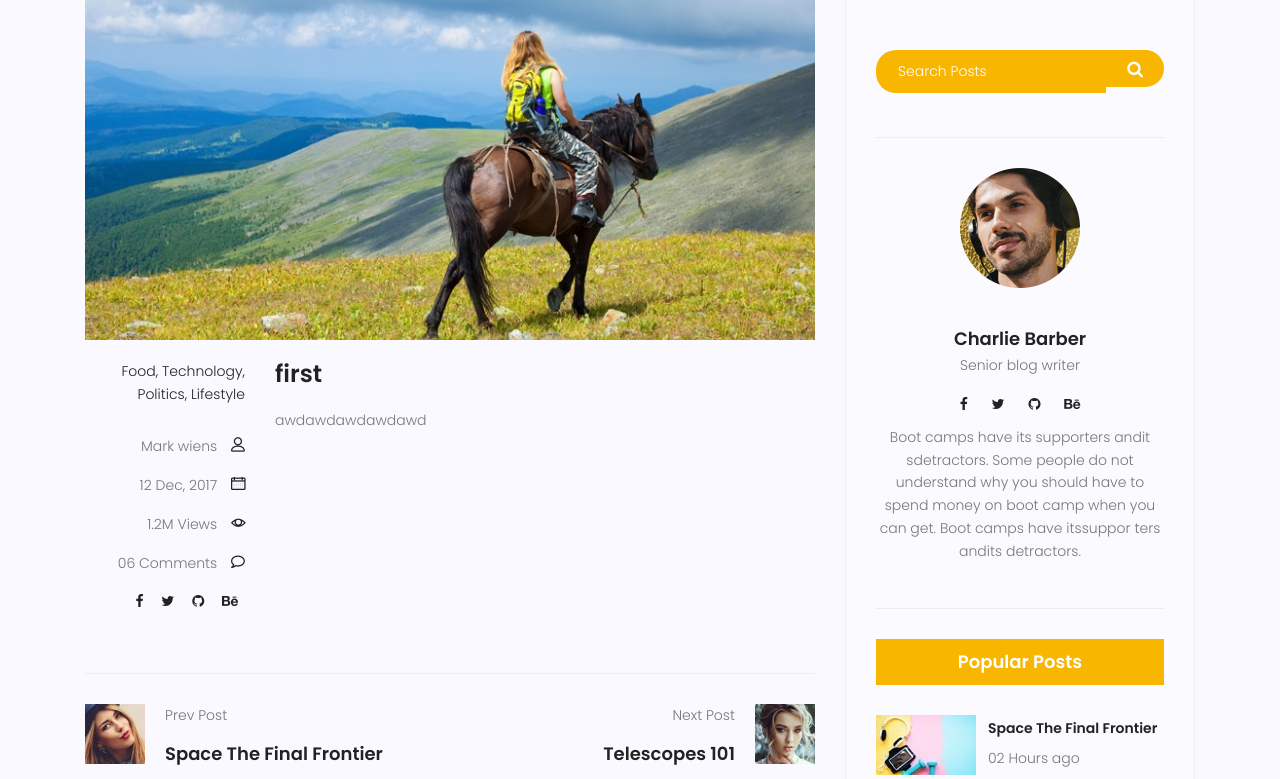
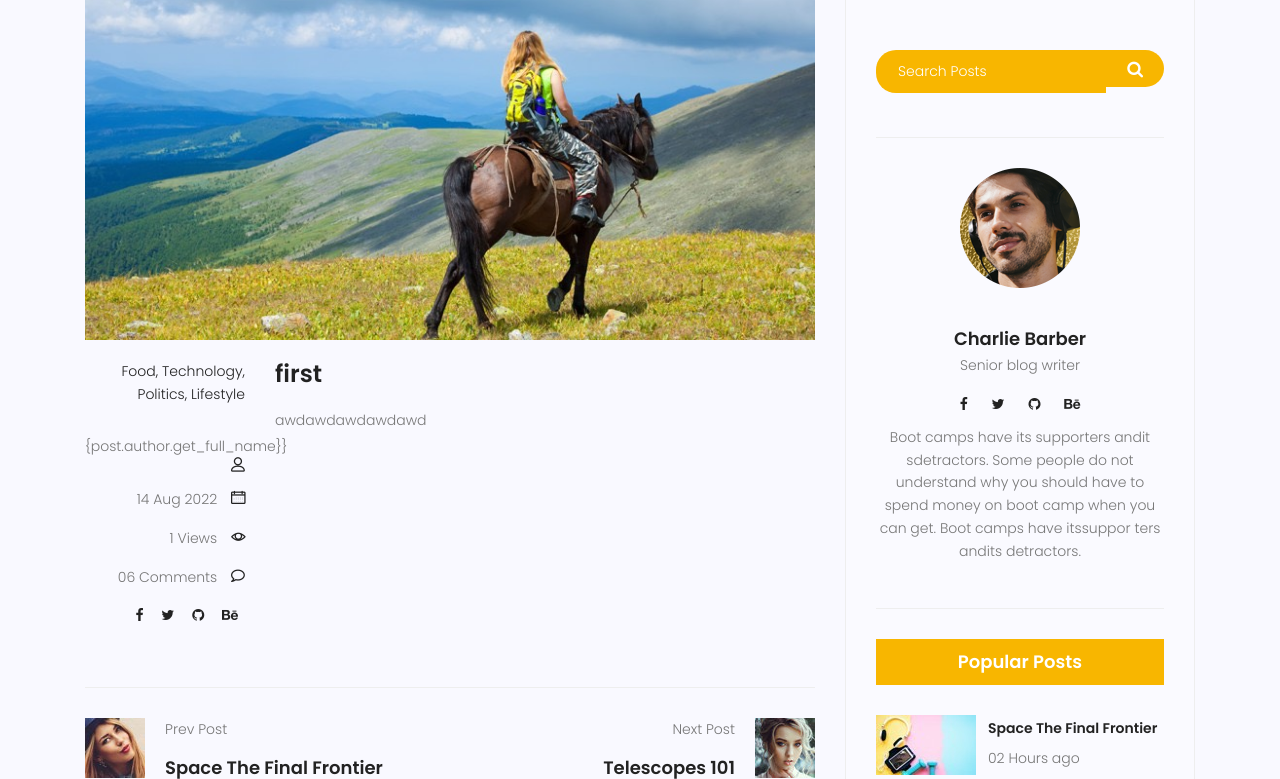
Before and after one commit to ArashDarabi9574/mysite-django, a Django app: page /blog/1 in a window 1280 px wide. Shown: the part 444-1223 px from the top of the page. Run offline with Django 3.2, Linux system fonts and the light colour scheme; data comes from the database, SQL or seed files in the repository; parts of the project's set-up code (start-up, migrations or seed data) failed here and were passed over; some libraries are stand-ins or nearby versions.

Commit message:
single update

```diff
--- a/templates/blog/blog-home.html
+++ b/templates/blog/blog-home.html
@@ -93,14 +93,14 @@
 					<div class="col-lg-3  col-md-3 meta-details">
 						<ul class="tags">
 							{% for cat in post.category.all %}
-							<li><a href="#"></a>{{cat.name}}</a></li>
+							<li><a href="#"></a>{{cat.name}}</a></li>{% if not forloop.last %},{% endif %}
 							{% endfor%}
 							<!-- {{post.category.all|join:", "}} -->
 						</ul>
 						<div class="user-details row">
 							<p class="user-name col-lg-12 col-md-12 col-6"><a href="#">{{post.author.get_full_name}}</a></p> <span
 									class="lnr lnr-user"></span></p>
-							<p class="date col-lg-12 col-md-12 col-6"><a href="#">{{post.published_at}}</a> <span
+							<p class="date col-lg-12 col-md-12 col-6"><a href="#">{{post.published_at|date:"d M Y"}}</a> <span
 									class="lnr lnr-calendar-full"></span></p>
 							<p class="view col-lg-12 col-md-12 col-6"><a href="#">{{post.content_view}} Views</a> <span
 									class="lnr lnr-eye"></span></p>
--- a/templates/blog/blog-single.html
+++ b/templates/blog/blog-single.html
@@ -38,11 +38,11 @@
 							<li><a href="#">Lifestyle</a></li>
 						</ul>
 						<div class="user-details row">
-							<p class="user-name col-lg-12 col-md-12 col-6"><a href="#">Mark wiens</a> <span
+							<p class="user-name col-lg-12 col-md-12 col-6"><a href="#">{post.author.get_full_name}}</a> <span
 									class="lnr lnr-user"></span></p>
-							<p class="date col-lg-12 col-md-12 col-6"><a href="#">12 Dec, 2017</a> <span
+							<p class="date col-lg-12 col-md-12 col-6"><a href="#">{{post.published_at|date:"d M Y"}}</a> <span
 									class="lnr lnr-calendar-full"></span></p>
-							<p class="view col-lg-12 col-md-12 col-6"><a href="#">1.2M Views</a> <span
+							<p class="view col-lg-12 col-md-12 col-6"><a href="#">{{post.content_view}} Views</a> <span
 									class="lnr lnr-eye"></span></p>
 							<p class="comments col-lg-12 col-md-12 col-6"><a href="#">06 Comments</a> <span
 									class="lnr lnr-bubble"></span></p>
```
